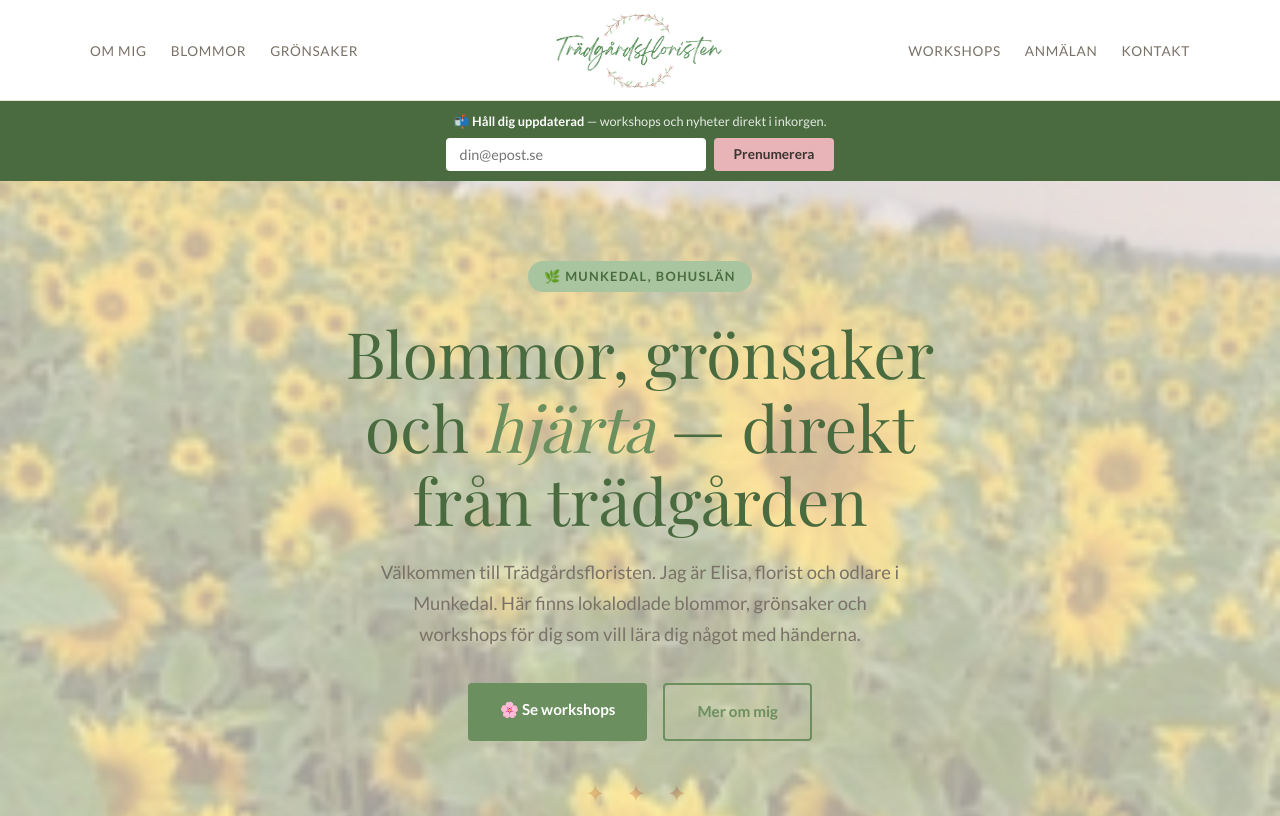
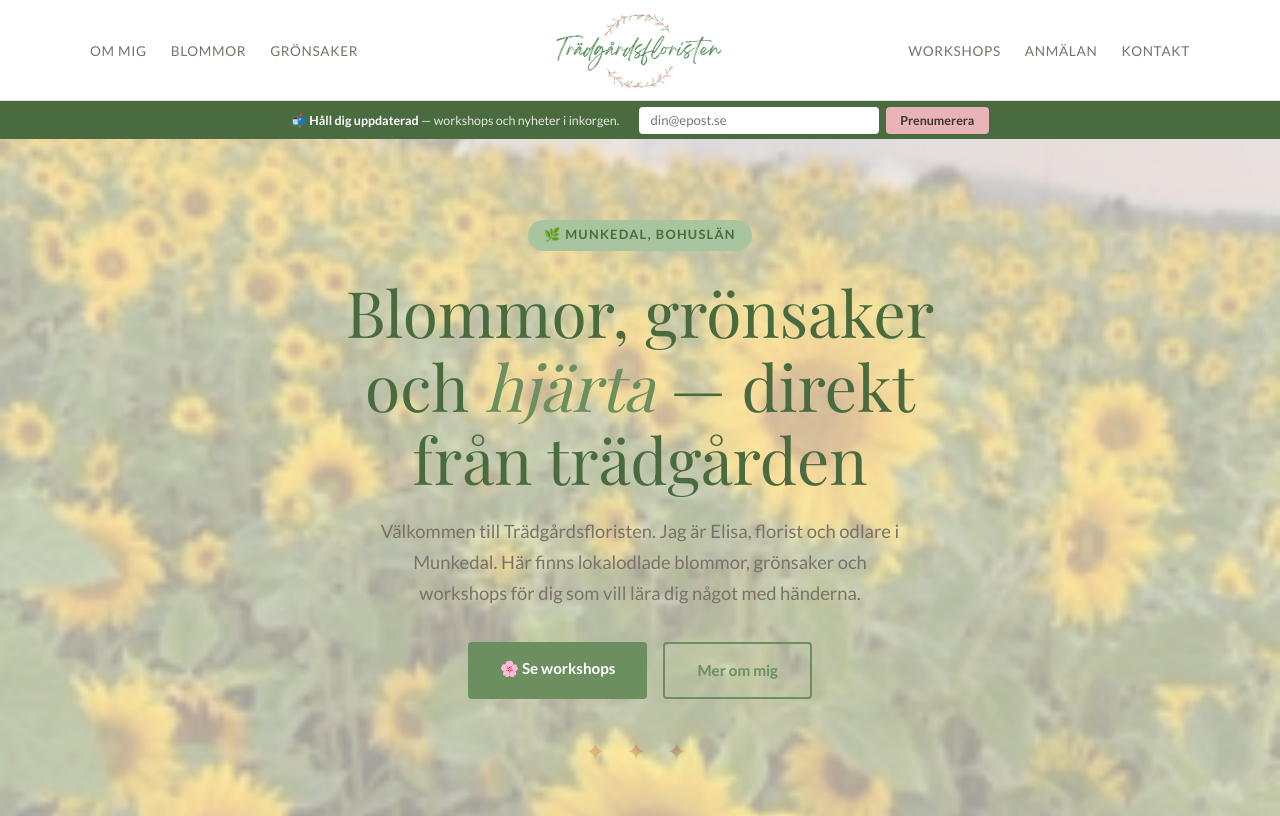
Before and after one commit to DennisAlfredsson/tradgardsfloristen, a plain HTML site: page index.html in a window 1280 px wide. Shown: the top 816 px of the page. Drawn offline with nearby package versions, Linux system fonts and the light colour scheme; a web font is replaced by a local one.

Commit message:
Elisa feedback: Instagram max 5 hashtags, nyhetsbrevssystem i admin, kompaktare mejlformulär, grönsakslåda full-width fix

```diff
--- /dev/null
+++ b/content/instagram.json
@@ -0,0 +1,3 @@
+{
+  "posts": []
+}
--- a/index.html
+++ b/index.html
@@ -518,8 +518,12 @@
 
     /* GRÖNSAKSLÅDA FULL-WIDTH + SJALVPLOCK-STIL */
     #gronsakslada-form {
-      max-width: none;
+      max-width: none !important;
+      width: 100%;
       border: 2px solid var(--green);
+      background: var(--cream);
+      border-radius: 8px;
+      box-sizing: border-box;
     }
     #gronsakslada-form .form-grid {
       grid-template-columns: 1fr 1fr 1fr;
@@ -580,14 +584,14 @@
 </nav>
 
 <!-- NYHETSBREV TOP -->
-<section class="newsletter-bg" id="nyhetsbrev-top" style="padding:0.6rem 2rem;">
-  <div class="section-inner newsletter-inner">
-    <p style="color:rgba(255,255,255,0.85);font-size:0.8rem;margin-bottom:0.35rem;">📬 <strong style="color:#fff;">Håll dig uppdaterad</strong> — workshops och nyheter direkt i inkorgen.</p>
-    <form class="newsletter-form" name="newsletter-top" method="POST" data-netlify="true" netlify-honeypot="bot-field" style="justify-content:center;gap:0.5rem;">
+<section class="newsletter-bg" id="nyhetsbrev-top" style="padding:0.35rem 2rem;">
+  <div class="section-inner" style="display:flex;align-items:center;justify-content:center;flex-wrap:wrap;gap:0.75rem 1.25rem;">
+    <p style="color:rgba(255,255,255,0.85);font-size:0.78rem;margin:0;">📬 <strong style="color:#fff;">Håll dig uppdaterad</strong> — workshops och nyheter i inkorgen.</p>
+    <form class="newsletter-form" name="newsletter-top" method="POST" data-netlify="true" netlify-honeypot="bot-field" style="justify-content:center;gap:0.4rem;margin:0;">
       <input type="hidden" name="form-name" value="newsletter-top" />
       <input type="hidden" name="bot-field" style="display:none" />
-      <input type="email" name="email" placeholder="din@epost.se" required style="max-width:260px;padding:0.5rem 0.875rem;font-size:0.9rem;" />
-      <button type="submit" style="padding:0.5rem 1.25rem;font-size:0.85rem;">Prenumerera</button>
+      <input type="email" name="email" placeholder="din@epost.se" required style="max-width:200px;padding:0.35rem 0.7rem;font-size:0.82rem;" />
+      <button type="submit" style="padding:0.35rem 0.9rem;font-size:0.78rem;">Prenumerera</button>
     </form>
   </div>
 </section>
```
Also changed, not shown: 2 other files.
